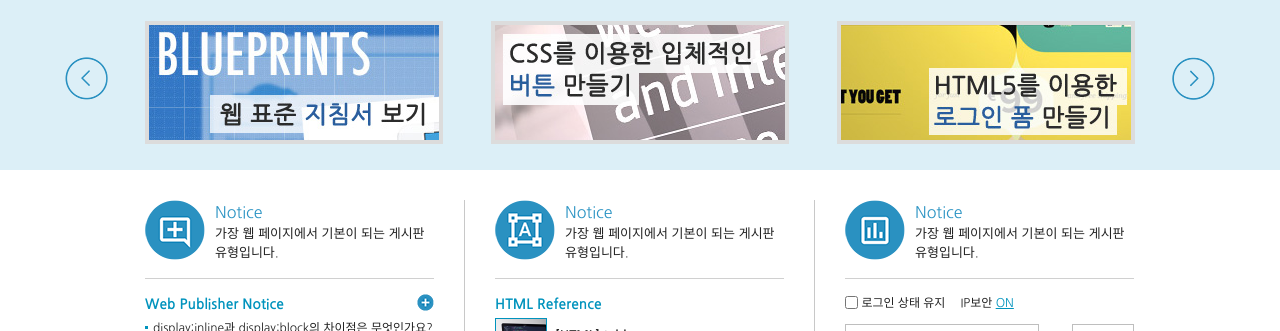
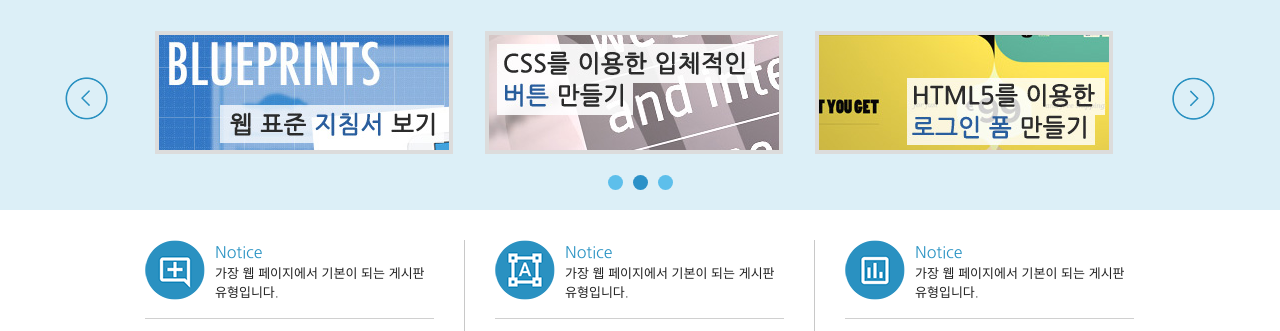
Before and after one commit to mo-sy/webstandard-2019, a plain HTML site: page index.html in a window 1280 px wide. Shown: the part 398-729 px from the top of the page. Drawn offline with nearby package versions, Linux system fonts and the light colour scheme.

Commit message:
슬릭 슬라이드 스크립트

```diff
--- a/css/reset.css
+++ b/css/reset.css
@@ -86,6 +86,11 @@ fieldset {
   border: 0 none;
 }
 
+/* 버튼 초기화 */
+button {
+  border: 0;
+}
+
 /* IR 효과 */
 /*
   Phark Method
--- /dev/null
+++ b/css/slick.css
@@ -0,0 +1,119 @@
+/* Slider */
+.slick-slider
+{
+    position: relative;
+
+    display: block;
+    box-sizing: border-box;
+
+    -webkit-user-select: none;
+       -moz-user-select: none;
+        -ms-user-select: none;
+            user-select: none;
+
+    -webkit-touch-callout: none;
+    -khtml-user-select: none;
+    -ms-touch-action: pan-y;
+        touch-action: pan-y;
+    -webkit-tap-highlight-color: transparent;
+}
+
+.slick-list
+{
+    position: relative;
+
+    display: block;
+    overflow: hidden;
+
+    margin: 0;
+    padding: 0;
+}
+.slick-list:focus
+{
+    outline: none;
+}
+.slick-list.dragging
+{
+    cursor: pointer;
+    cursor: hand;
+}
+
+.slick-slider .slick-track,
+.slick-slider .slick-list
+{
+    -webkit-transform: translate3d(0, 0, 0);
+       -moz-transform: translate3d(0, 0, 0);
+        -ms-transform: translate3d(0, 0, 0);
+         -o-transform: translate3d(0, 0, 0);
+            transform: translate3d(0, 0, 0);
+}
+
+.slick-track
+{
+    position: relative;
+    top: 0;
+    left: 0;
+
+    display: block;
+    margin-left: auto;
+    margin-right: auto;
+}
+.slick-track:before,
+.slick-track:after
+{
+    display: table;
+
+    content: '';
+}
+.slick-track:after
+{
+    clear: both;
+}
+.slick-loading .slick-track
+{
+    visibility: hidden;
+}
+
+.slick-slide
+{
+    display: none;
+    float: left;
+
+    height: 100%;
+    min-height: 1px;
+}
+[dir='rtl'] .slick-slide
+{
+    float: right;
+}
+.slick-slide img
+{
+    display: block;
+}
+.slick-slide.slick-loading img
+{
+    display: none;
+}
+.slick-slide.dragging img
+{
+    pointer-events: none;
+}
+.slick-initialized .slick-slide
+{
+    display: block;
+}
+.slick-loading .slick-slide
+{
+    visibility: hidden;
+}
+.slick-vertical .slick-slide
+{
+    display: block;
+
+    height: auto;
+
+    border: 1px solid transparent;
+}
+.slick-arrow.slick-hidden {
+    display: none;
+}
--- a/css/style.css
+++ b/css/style.css
@@ -216,7 +216,7 @@
 }
 
 /* 배너 */
-.ban {
+/* .ban {
   position: relative;
   padding: 24px 0 20px;
 }
@@ -258,11 +258,11 @@
 
 .ban ul li:last-child {
   text-align: right;
-} /* ie9부터 적용 */
+}
 
 .ban ul li:nth-child(2) {
   text-align: center;
-} /* ie9부터 적용 */
+}
 
 .ban ul li.ban_img1 {
   text-align: left;
@@ -279,6 +279,72 @@
 }
 .ban ul li img:hover {
   border-color: #98dcdc;
+} */
+
+/* 슬릭 배너 */
+.ban {
+  position: relative;
+  padding: 24px 0 40px;
+}
+
+.ban .slick-prev,
+.ban .slick-next {
+  position: absolute;
+  top: 80px;
+  width: 43px;
+  height: 43px;
+}
+
+.ban .slick-prev {
+  left: -80px;
+  background: url("../img/icon.png") no-repeat -150px 0;
+  text-indent: -9999px;
+}
+.ban .slick-next {
+  right: -80px;
+  background: url("../img/icon.png") no-repeat -150px -43px;
+  text-indent: -9999px;
+}
+.ban .slick-prev:hover {
+  background-position: -193px 0;
+}
+.ban .slick-next:hover {
+  background-position: -193px -43px;
+}
+.ban img {
+  border: 4px solid #dcdcdc;
+}
+.ban img:hover {
+  border-color: #98bcdc;
+}
+.ban .slick-slide {
+  margin: 10px;
+}
+.ban .slick-dots {
+  position: absolute;
+  bottom: 15px;
+  display: block;
+  width: 100%;
+  text-align: center;
+}
+.ban .slick-dots li {
+  display: inline-block;
+  width: 15px;
+  height: 15px;
+  margin: 5px;
+}
+.ban .slick-dots li button {
+  font-size: 0;
+  line-height: 0;
+  display: block;
+  width: 15px;
+  height: 15px;
+  cursor: pointer;
+  background-color: #5dbfeb;
+  border-radius: 50%;
+}
+.ban .slick-dots li.slick-active button {
+  background-color: #2b91c8;
 }
 
 /* 컨텐츠 */
--- a/index.html
+++ b/index.html
@@ -16,6 +16,7 @@
     <link rel="stylesheet" href="css/reset.css" />
     <!-- reset.css의 순서는 제일 위로 -->
     <link rel="stylesheet" href="css/style.css" />
+    <link rel="stylesheet" href="css/slick.css" />
 
     <!-- 웹 폰트 -->
     <link rel="preconnect" href="https://fonts.googleapis.com" />
@@ -143,7 +144,7 @@
         <div id="cont_ban">
           <div class="container">
             <div class="ban">
-              <a href="#" class="prev"
+              <!-- <a href="#" class="prev"
                 ><span class="ir_pm">이전 이미지</span></a
               >
               <ul>
@@ -165,7 +166,52 @@
               </ul>
               <a href="#" class="next"
                 ><span class="ir_pm">다음 이미지</span></a
-              >
+              > -->
+              <div>
+                <a href="#">
+                  <img src="img/banner_link1.jpg" alt="웹 표준 지침서 보기" />
+                </a>
+              </div>
+              <div>
+                <a href="#">
+                  <img src="img/banner_link2.jpg" alt="CSS 버튼 만들기" />
+                </a>
+              </div>
+              <div>
+                <a href="#">
+                  <img src="img/banner_link3.jpg" alt="로그인 폼 만들기" />
+                </a>
+              </div>
+              <div>
+                <a href="#">
+                  <img src="img/banner_link1.jpg" alt="웹 표준 지침서 보기" />
+                </a>
+              </div>
+              <div>
+                <a href="#">
+                  <img src="img/banner_link2.jpg" alt="CSS 버튼 만들기" />
+                </a>
+              </div>
+              <div>
+                <a href="#">
+                  <img src="img/banner_link3.jpg" alt="로그인 폼 만들기" />
+                </a>
+              </div>
+              <div>
+                <a href="#">
+                  <img src="img/banner_link1.jpg" alt="웹 표준 지침서 보기" />
+                </a>
+              </div>
+              <div>
+                <a href="#">
+                  <img src="img/banner_link2.jpg" alt="CSS 버튼 만들기" />
+                </a>
+              </div>
+              <div>
+                <a href="#">
+                  <img src="img/banner_link3.jpg" alt="로그인 폼 만들기" />
+                </a>
+              </div>
             </div>
           </div>
         </div>
@@ -675,7 +721,19 @@
       integrity="sha256-ZosEbRLbNQzLpnKIkEdrPv7lOy9C27hHQ+Xp8a4MxAQ="
       crossorigin="anonymous"
     ></script>
+    <script src="js/slick.min.js"></script>
     <script>
+      // 배너 (슬라이드)
+      // html 마크업 셋팅 -> css 연동 -> 제이쿼리 연동 -> 제이쿼리 호출
+      $(".ban").slick({
+        infinite: true,
+        slidesToShow: 3,
+        slidesToScroll: 3,
+        autoplay: true,
+        autoplaySpeed: 3000,
+        dots: true,
+      });
+
       // 버튼을 클릭하면 전체 메뉴를 보이게 하세요
       $(".tit .btn").click(function (e) {
         e.preventDefault();
```
Also changed, not shown: js/slick.min.js (added).
